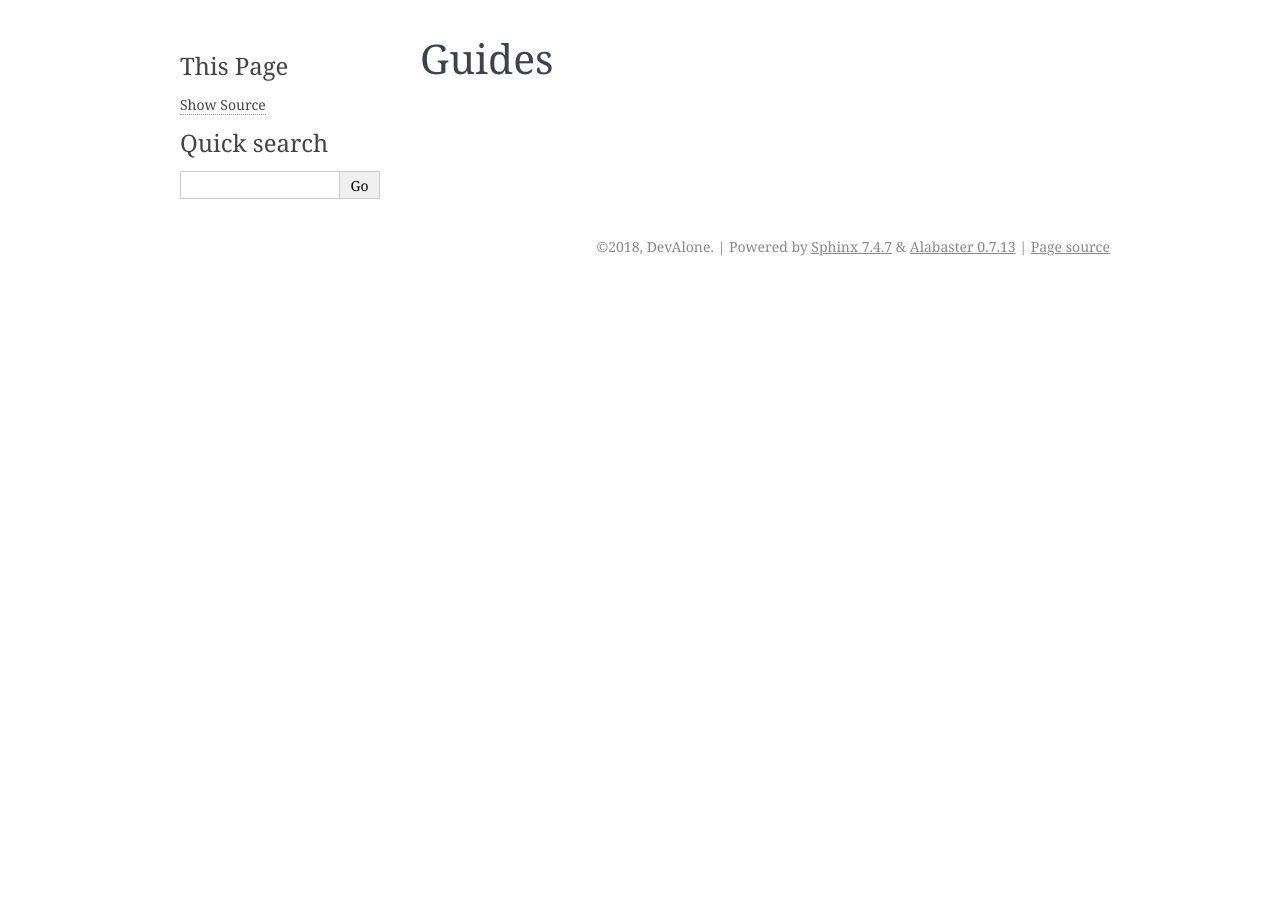
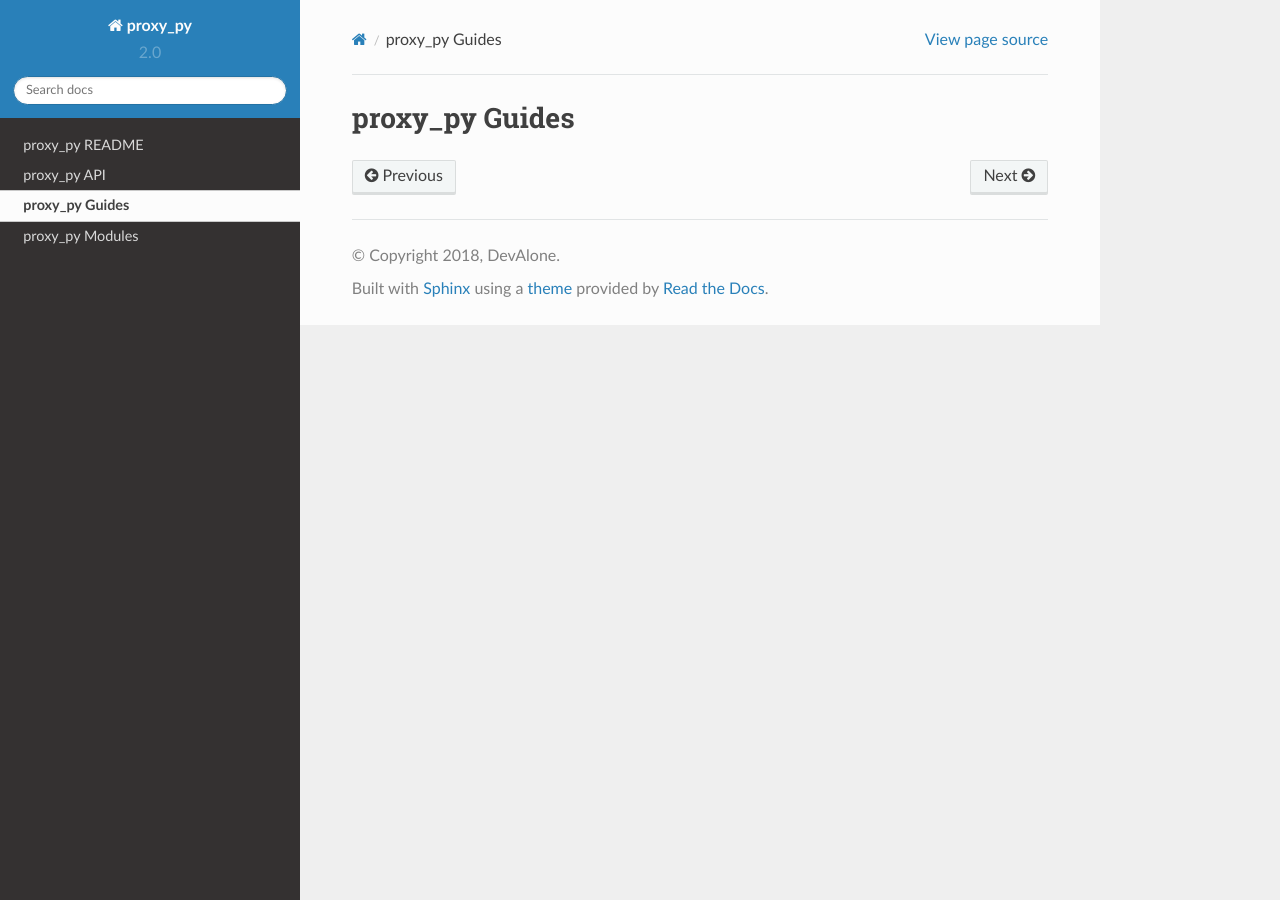
Before and after one commit to DevAlone/proxy_py, a Sphinx documentation site: the page built from docs/source/guides/guides.rst, in a window 1280 px wide. Built offline with Sphinx 7.4.7 and the Read the Docs theme 2.0.0, drawn with Linux system fonts in a browser that asks for light colours; formulas are drawn with MathJax 3.

Commit message:
docs theme

```diff
--- a/docs/source/conf.py
+++ b/docs/source/conf.py
@@ -121,7 +121,8 @@ todo_include_todos = True
 
 # The theme to use for HTML and HTML Help pages.  See the documentation for
 # a list of builtin themes.
-html_theme = 'alabaster'
+# html_theme = 'alabaster'
+html_theme = 'sphinx_rtd_theme'
 
 # Theme options are theme-specific and customize the look and feel of a theme
 # further.  For a list of options available for each theme, see the
--- a/docs/source/guides/guides.rst
+++ b/docs/source/guides/guides.rst
@@ -1,4 +1,4 @@
-Guides
+proxy_py Guides
 ========
 
 .. toctree::
--- a/requirements.txt
+++ b/requirements.txt
@@ -9,3 +9,4 @@ jinja2
 peewee-async
 aiopg
 recommonmark
+sphinx_rtd_theme
```
